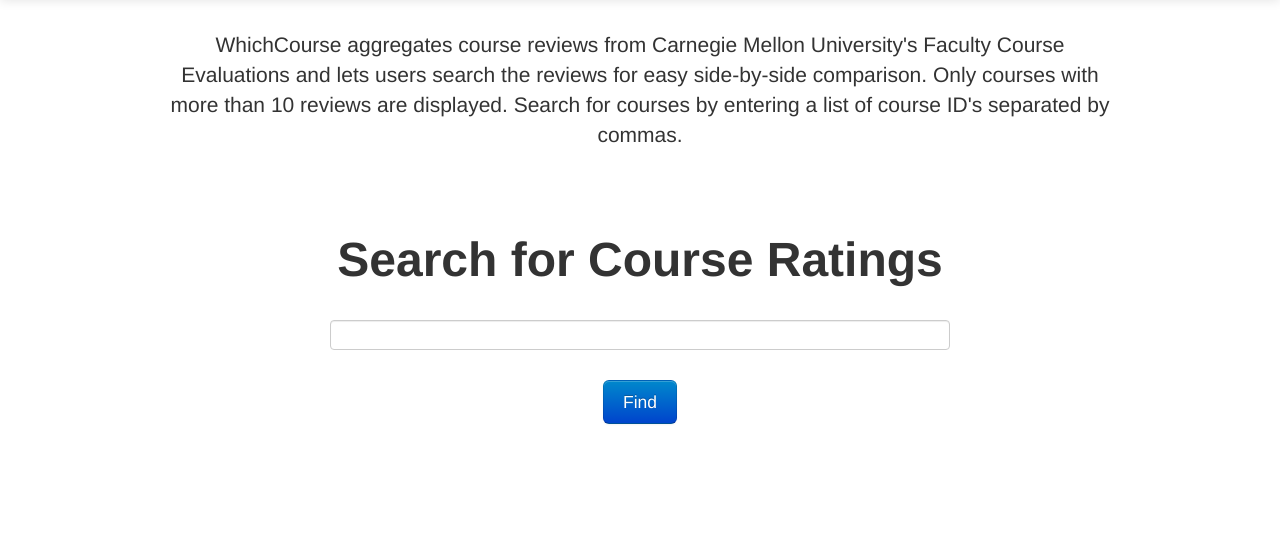
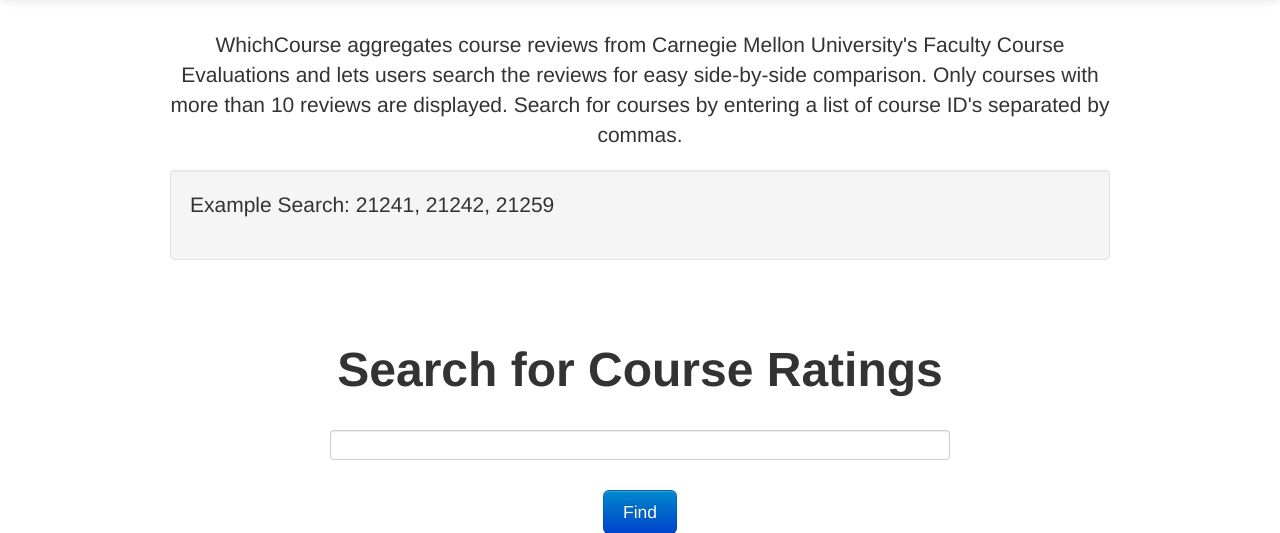
Before and after one commit to yrkumar/which-course, a Flask app: page / in a window 1280 px wide. Shown: the part 41-574 px from the top of the page. Run offline with Flask 2, Linux system fonts and the light colour scheme.

Commit message:
include example search

```diff
--- a/templates/index.html
+++ b/templates/index.html
@@ -47,6 +47,9 @@
 			<div class="pre-content">
 				<p class="lead">WhichCourse aggregates course reviews from Carnegie Mellon University's Faculty Course Evaluations and lets users search the reviews for easy side-by-side comparison. Only courses with more than 10 reviews are displayed. Search for courses by entering a list of course ID's separated by commas.</p>
 			</div>
+			<div class="well">
+				<p class="lead">Example Search: 21241, 21242, 21259</p>
+			</div>
 		</div>
 
 		<div class="container-fluid">
```
